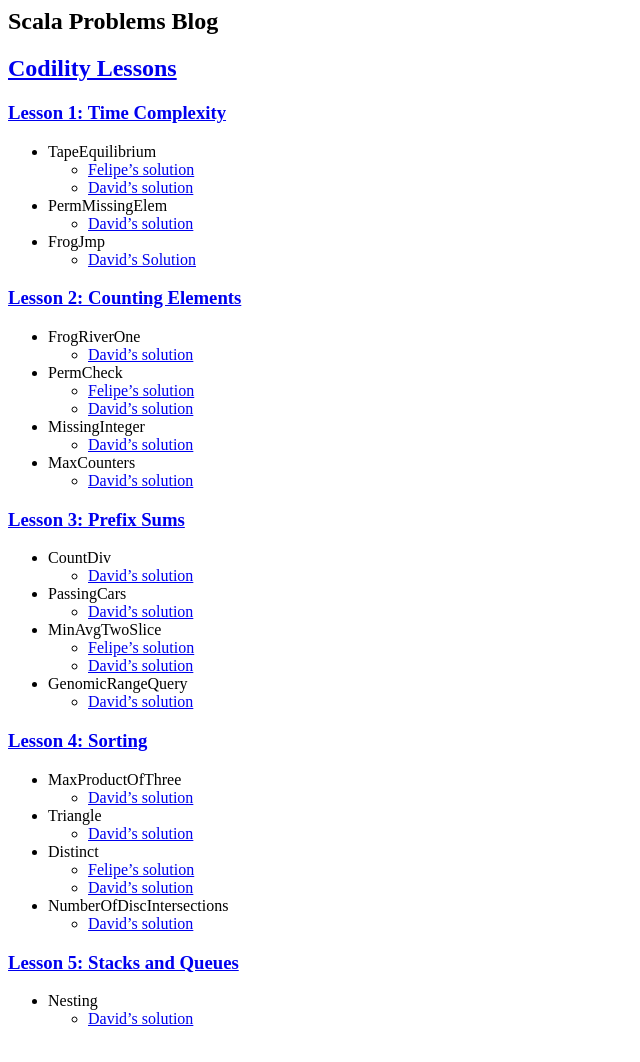
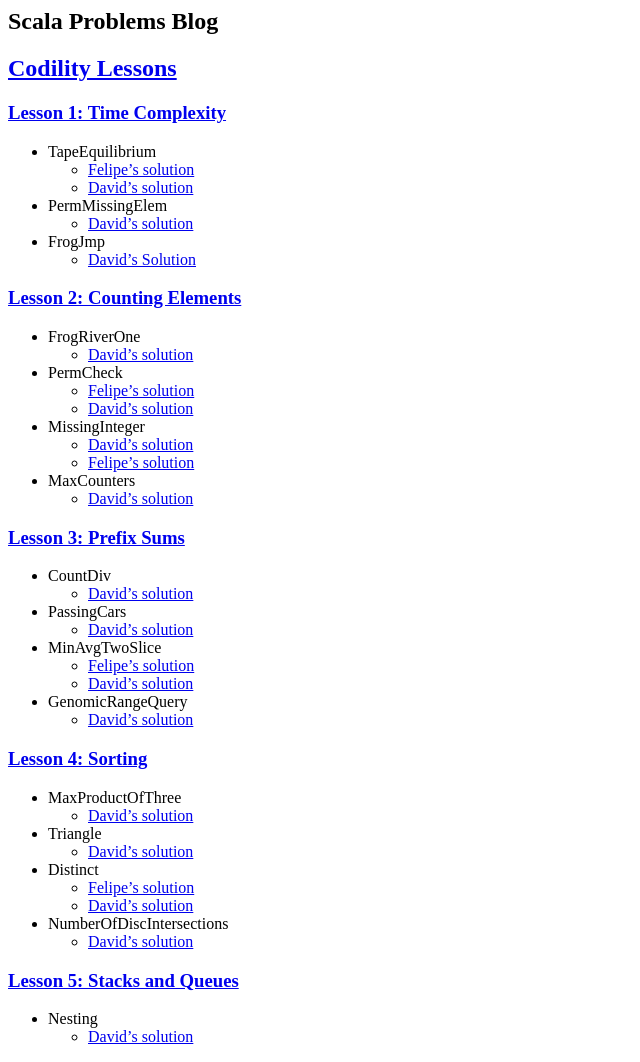
Before and after one commit to scalaproblems/scalaproblems.github.io, a Jekyll site: the page built from index.md, in a window 1280 px wide. Shown: the whole page, without its empty margins (0-640 px from the left). Built offline with Jekyll 4.4.1, drawn with Linux system fonts in a browser that asks for light colours.

Commit message:
Adding Felipe's solution for missing integer

```diff
--- a/index.md
+++ b/index.md
@@ -22,6 +22,7 @@ layout: default
     - [David's solution](https://codility.com/demo/results/demoE23UY4-HHX/)
 - MissingInteger
     - [David's solution](https://codility.com/demo/results/demoUN36M4-YX8/)
+    - [Felipe's solution](https://codility.com/demo/results/trainingD6V3CB-27F/)
 - MaxCounters
     - [David's solution](https://codility.com/demo/results/demo7RX587-FRJ/)
 
```
